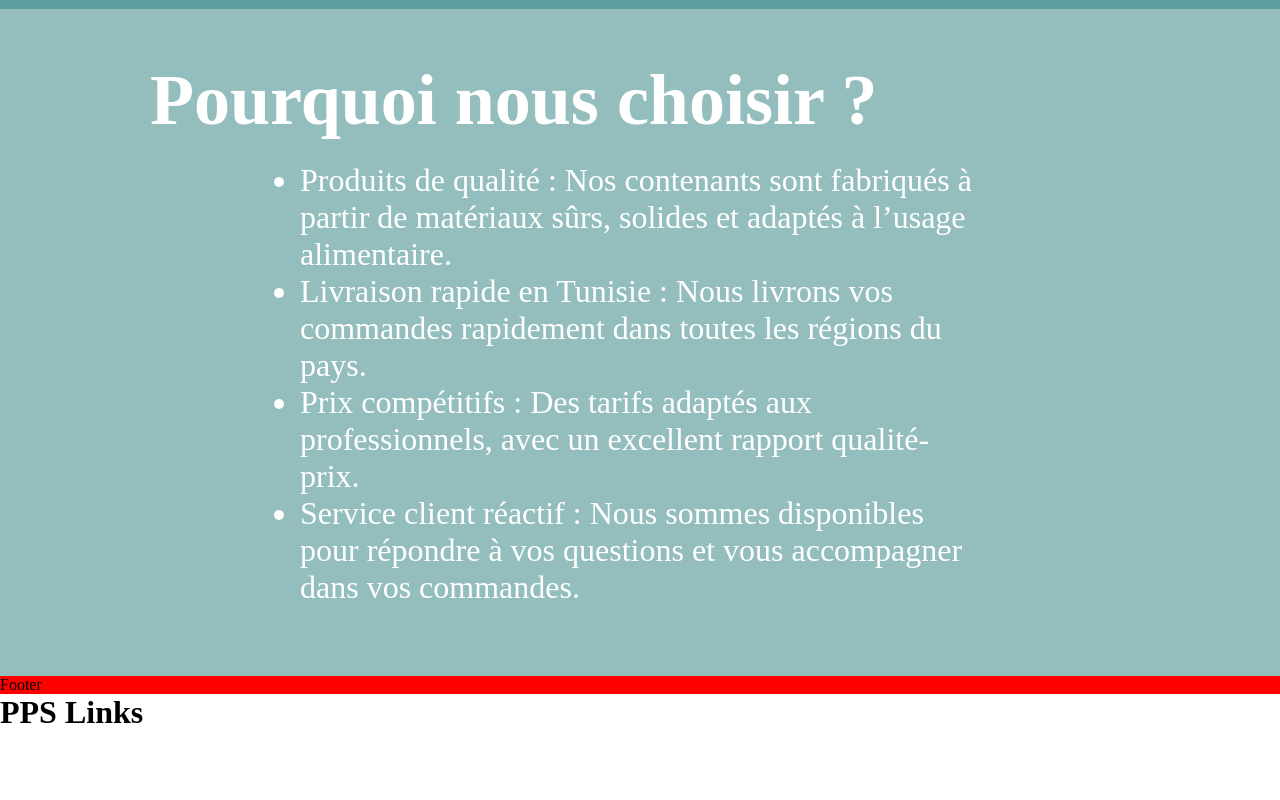
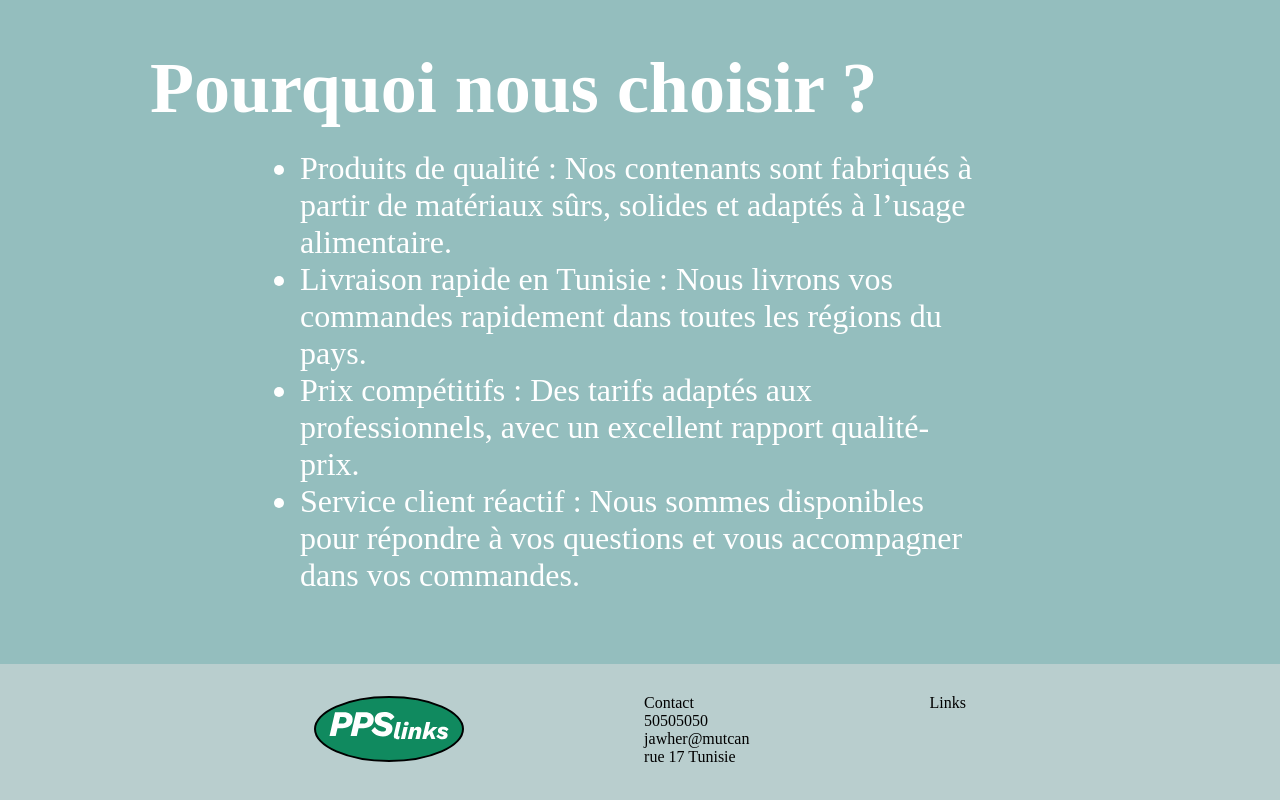
Before and after one commit to WissemJderi/pps-links-website, a React (Vite) app: page / in a window 1280 px wide. Shown: the part 1939-2739 px from the top of the page. Before the commit the page ends 2670 px from the top, so only its background shows below. Built offline with nearby package versions, Linux system fonts and the light colour scheme.

Commit message:
Refactor Footer component and styles
- Updated Footer component to include contact information and links.
- Enhanced footer styles for better layout and appearance.
- Removed unnecessary heading from App component.

```diff
--- a/index.html
+++ b/index.html
@@ -3,6 +3,7 @@
   <head>
     <meta charset="UTF-8" />
     <link rel="icon" type="image/svg+xml" href="/Group 5.svg" />
+
     <meta name="viewport" content="width=device-width, initial-scale=1.0" />
     <title>PPS Links</title>
   </head>
--- a/src/App.css
+++ b/src/App.css
@@ -142,5 +142,20 @@
   color: white;
 }
 .footer {
-  background-color: red;
+  background-color: rgb(185, 206, 206);
+  height: 150px;
+  display: flex;
+  padding: 20px 150px;
+  justify-content: space-evenly;
+  gap: 30px;
 }
+
+.footer .container {
+  display: flex;
+  flex-direction: row;
+  align-items: start;
+}
+
+.row {
+  margin: 10px 90px;
+}
--- a/src/App.jsx
+++ b/src/App.jsx
@@ -12,7 +12,6 @@ function App() {
       <OurProducts />
       <Advantages />
       <Footer />
-      <h1>PPS Links</h1>
     </>
   );
 }
--- a/src/components/Footer.jsx
+++ b/src/components/Footer.jsx
@@ -1,7 +1,24 @@
 import React from "react";
 
 const Footer = () => {
-  return <div className="footer">Footer</div>;
+  return (
+    <div className="footer">
+      <div className="container">
+        <div className="row">
+          <img src="../../public/Group 5.svg" alt="" />
+        </div>
+        <div className="row">
+          <p>Contact</p>
+          <p>50505050</p>
+          <p>jawher@mutcan</p>
+          <p>rue 17 Tunisie</p>
+        </div>
+        <div className="row">
+          <p>Links</p>
+        </div>
+      </div>
+    </div>
+  );
 };
 
 export default Footer;
```
Also changed, not shown: public/Group 5.svg.
